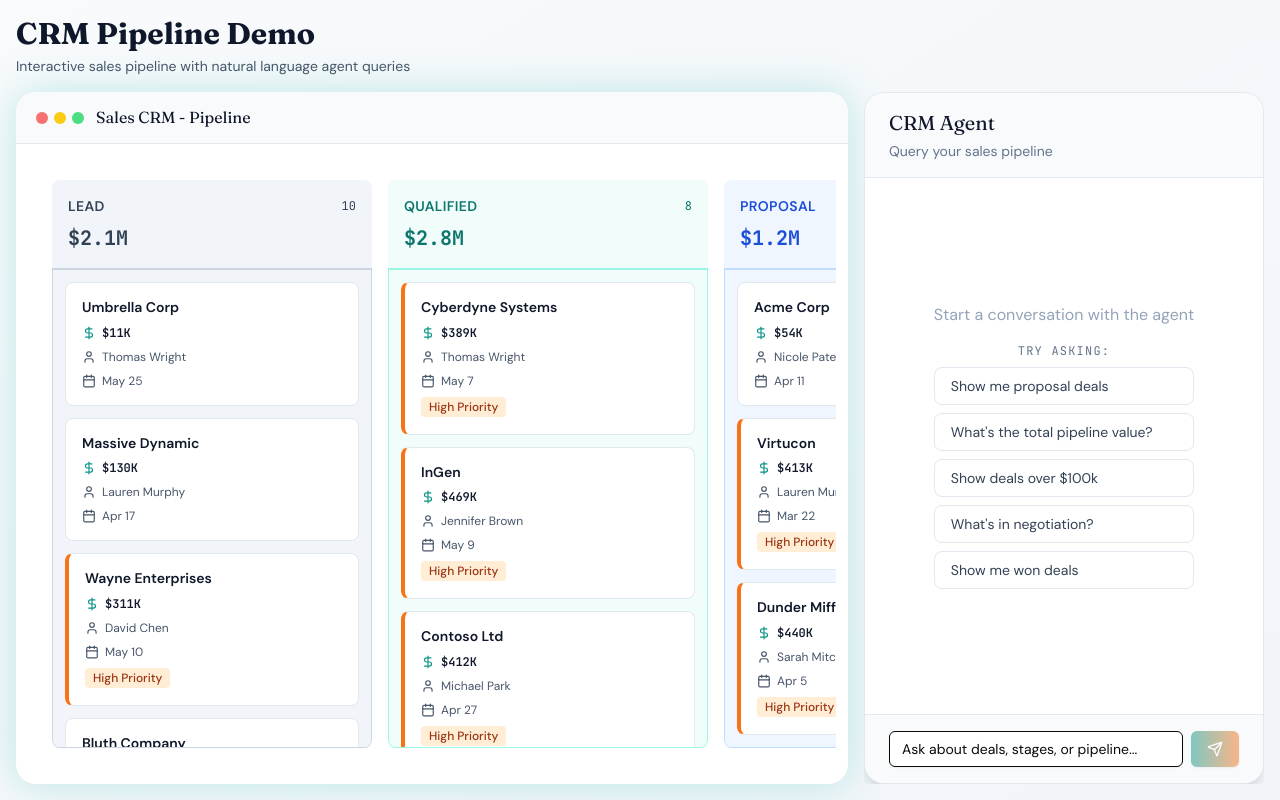
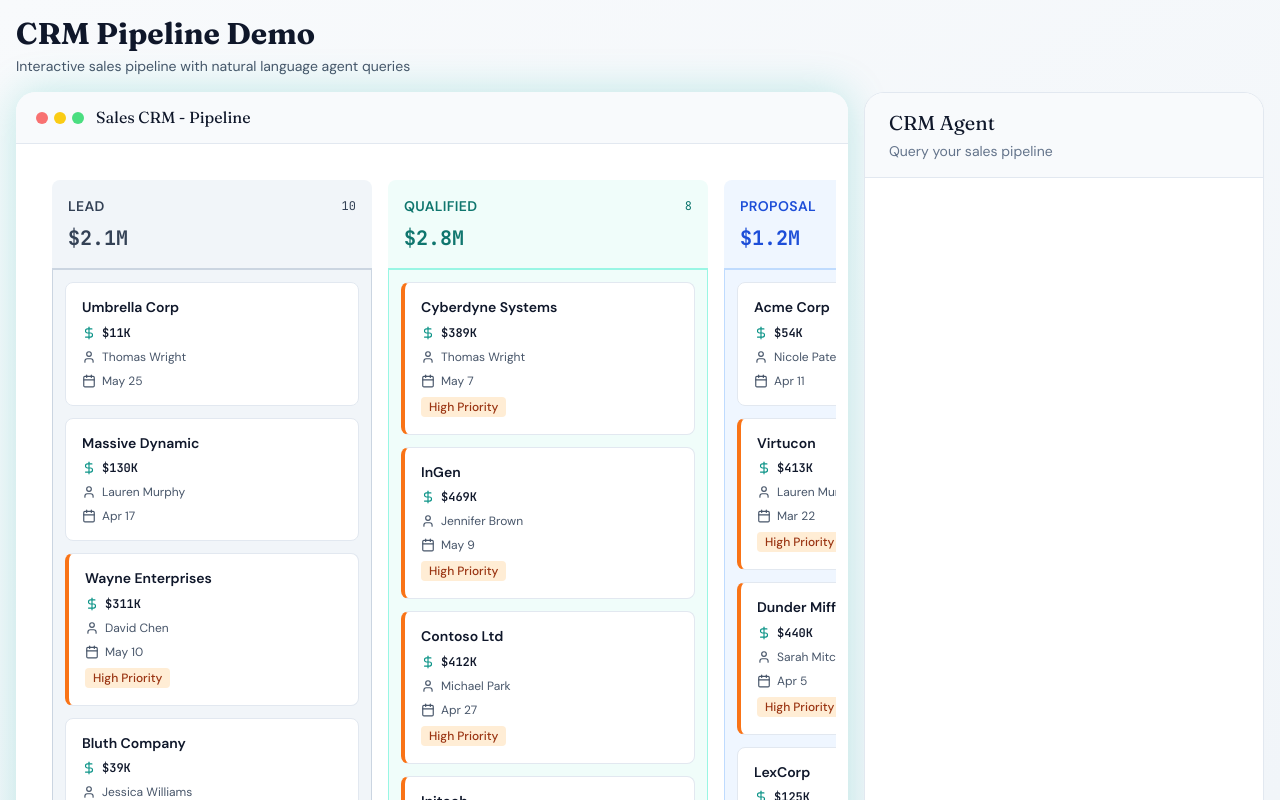
Before and after one commit to agent-school/website, a Next.js app: page /demos/crm in a window 1280 px wide. Shown: the top 800 px of the page. Built offline with nearby package versions, Linux system fonts and the light colour scheme.

Commit message:
fix: crm demo

```diff
--- a/src/components/mocks/crm/CRMDemo.tsx
+++ b/src/components/mocks/crm/CRMDemo.tsx
@@ -43,38 +43,14 @@
   };
 
   return (
-    <div className="flex flex-col h-full gap-4 min-h-0">
-      <div className="flex flex-col lg:flex-row flex-1 gap-4 min-h-0">
-        {/* Main Pipeline View */}
-        <MockUIShell
-          title="Sales CRM - Pipeline"
-          className="flex-1"
-        >
-          <Pipeline />
-        </MockUIShell>
-
-        {/* Agent Interface Sidebar */}
-        <div className="w-full lg:w-[400px] lg:max-h-full overflow-hidden">
-          <AgentInterface
-            messages={state.responses}
-            onSendQuery={sendQuery}
-            isLoading={state.isLoading}
-            placeholder="Ask about deals, stages, or pipeline..."
-            suggestedQueries={SUGGESTED_QUERIES}
-            title="CRM Agent"
-            subtitle="Query your sales pipeline"
-          />
-        </div>
-      </div>
-
-      {/* Deal Detail Panel */}
+    <div className="flex flex-col gap-4 min-h-0">
       <AnimatePresence>
         {selectedDeal && (
           <motion.div
             initial={{ height: 0, opacity: 0 }}
             animate={{ height: "auto", opacity: 1 }}
             exit={{ height: 0, opacity: 0 }}
-            transition={{ duration: 0.3 }}
+            transition={{ duration: 0.25 }}
             className="overflow-hidden"
           >
             <div className="bg-white dark:bg-slate-800 rounded-lg border border-slate-200 dark:border-slate-700 p-4 shadow-md">
@@ -145,6 +121,30 @@
           </motion.div>
         )}
       </AnimatePresence>
+
+      <div className="flex flex-col lg:flex-row gap-4 min-h-0">
+        {/* Main Pipeline View */}
+        <MockUIShell
+          title="Sales CRM - Pipeline"
+          className="flex-1"
+        >
+          <Pipeline />
+        </MockUIShell>
+
+        {/* Agent Interface Sidebar */}
+        <div className="w-full lg:w-[400px] lg:max-h-full overflow-hidden">
+          <AgentInterface
+            messages={state.responses}
+            onSendQuery={sendQuery}
+            isLoading={state.isLoading}
+            placeholder="Ask about deals, stages, or pipeline..."
+            suggestedQueries={SUGGESTED_QUERIES}
+            title="CRM Agent"
+            subtitle="Query your sales pipeline"
+          />
+        </div>
+      </div>
+
     </div>
   );
 }
```
